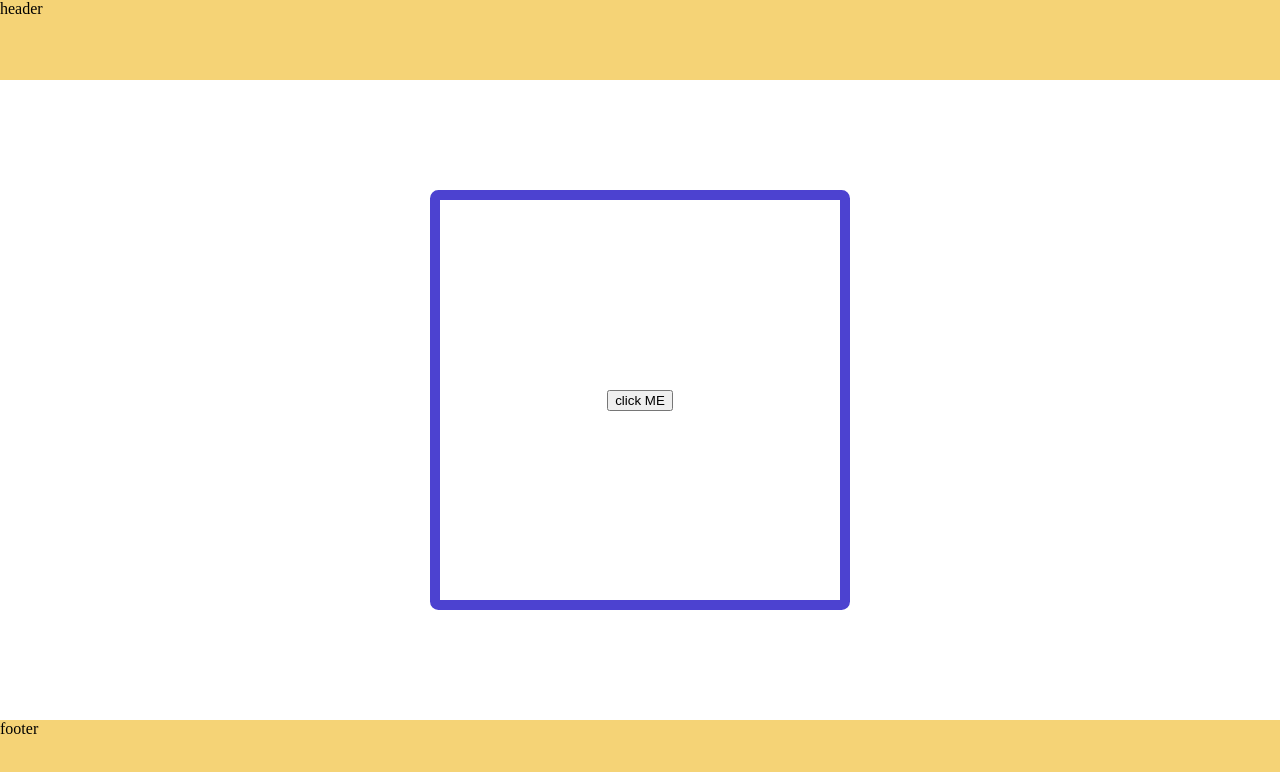
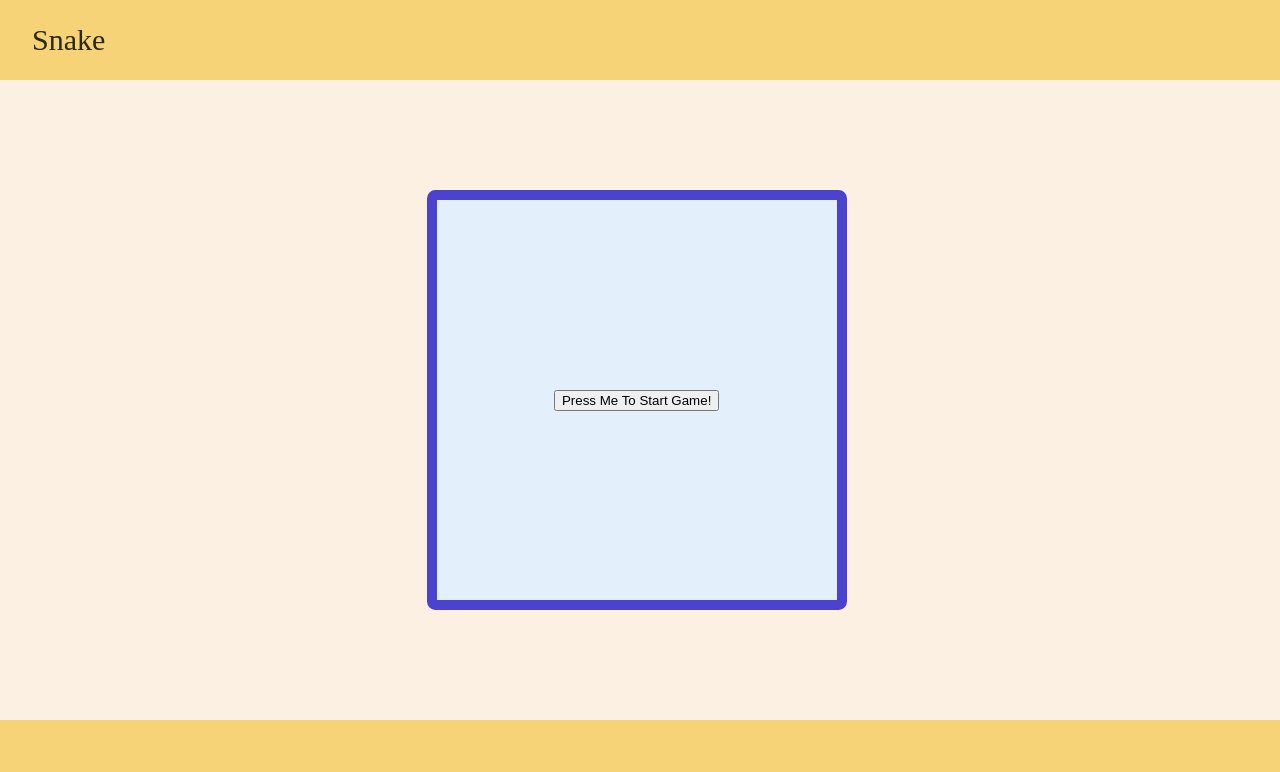
Before and after one commit to 2471186676/Snake, a React (Create React App) app: page / in a window 1280 px wide. Shown: the top 772 px of the page. Built offline with nearby package versions, Linux system fonts and the light colour scheme.

Commit message:
add amination

```diff
--- a/src/App.css
+++ b/src/App.css
@@ -1,12 +1,34 @@
 .header,
 .footer {
 	background-color: var(--ui-color);
+	z-index: 10;
+}
+a{
+	text-decoration: none;
+}
+a:visited{
+	color: inherit;
 }
 
+.header{
+	display: flex;
+	justify-content:left;
+	align-items: center;
+	padding-left: 2rem;
+	font-size: 30px;
+	color: #2c2615;
+}
+
+
 .body {
-	display: flex;
-	align-items: center;
-	justify-content: center;
+	display: grid;
+	grid-template-columns: 1fr 1fr 1fr;
+	grid-template-rows: 1fr 1fr 1fr;
+	background-color: rgb(252, 240, 226);
+}
+
+#root{
+	font-family:'Times New Roman', Times, serif;
 }
 
 .menu,
@@ -21,18 +43,31 @@
 	display: flex;
 	flex-direction: column;
 	flex-wrap: wrap;
+	z-index: 8;
 }
 
 .wrapper {
+	grid-column: 2/3;
+	grid-row: 2/3;
 	border: 10px solid var(--contrast-color);
 	border-radius: 2%;
+	background-color: rgb(227, 240, 252);
+	z-index: 9;
+}
+
+.space{
+	background-color: rgb(252, 240, 226);
+	z-index: 10;
 }
 
 .board {
+	position: absolute;
 	display: grid;
 	grid-template-rows: minmax(1px, 1fr);
 	grid-auto-rows: minmax(1px, 1fr);
 	grid-auto-columns: minmax(1px, 1fr);
+
+	margin-right: 100vw;
 }
 
 .menu {
@@ -41,25 +76,25 @@
 	justify-content: center;
 }
 
+/* empty space */
 .E {
-	background-color: grey;
+	background-color: rgb(122, 122, 122);
 }
 
-.E:hover {
-	background-color: blue;
+/* snake */
+.S {
+	background-color: rgb(126, 247, 167);
+	border: 1px #7a7a7a solid;
 }
 
-.S {
-	background-color: aliceblue;
-}
-
+/* fruit */
 .F {
 	background-color: rgb(255, 127, 127);
+	border: 3px rgb(251, 181, 181) dotted;
 }
 
 .pause {
 	position: absolute;
-
 	display: flex;
 	align-items: center;
 	justify-content: center;
@@ -70,6 +105,10 @@
 		rgb(83, 83, 83) 16%,
 		rgba(83, 83, 83, 0.116) 100%
 	);
+
+	color:black;
+	font-size: larger;
+	font-weight: bolder;
 }
 
 
--- a/src/App.js
+++ b/src/App.js
@@ -1,5 +1,6 @@
 import { useState } from "react";
 import "./App.css";
+import "./cssAnimation.css";
 import { useBoard } from "./board";
 
 const changeDisplay = (element, style) => {
@@ -12,6 +13,27 @@ const changeDisplay = (element, style) => {
 	}
 };
 
+function pauseScreen(score = 0) {
+	let pauseUI = document.getElementsByClassName("pause")[0];
+	let scorePoint = document.getElementsByClassName("score")[0];
+
+	let display = pauseUI.style.display;
+	display === "" || display === "none"
+		? changeDisplay(pauseUI, "flex")
+		: changeDisplay(pauseUI, "none");
+	scorePoint.innerHTML = score;
+}
+
+function addClassList(element, className){
+	let type = typeof element;
+	if (type == "string") {
+		let div = document.getElementsByClassName(element)[0];
+		div.classList.add(className);
+	} else if (type == "object") {
+		element.classList.add(className);
+	}
+}
+
 function App({ size }) {
 	const board = useBoard(size);
 
@@ -21,17 +43,14 @@ function App({ size }) {
 
 	function pauseGame() {
 		board.startStop();
-		let pauseUI = document.getElementsByClassName("pause")[0];
-		let display = pauseUI.style.display;
-		display === "" || display === "none"
-			? changeDisplay(pauseUI, "flex")
-			: changeDisplay(pauseUI, "none");
+		pauseScreen();
 	}
 
 	return (
 		<>
-			<div className="header">header</div>
+			<div className="header"><a href="">Snake</a></div>
 			<div className="body">
+				<Filler />
 				<div className="wrapper">
 					<div className="menu">
 						<Menu additonal={board.startStop} />
@@ -40,13 +59,33 @@ function App({ size }) {
 						<GameBoard board={board} pause={pauseGame} />
 					</div>
 					<div className="pause">
-						<button onClick={pauseGame}>unpause</button>
+						<p className="score">score here</p>
+						<button onClick={pauseGame}>continue</button>
 					</div>
-					<div className="result">result</div>
+					<div className="result"></div>
 					<div className="leader">board</div>
 				</div>
+				<Filler />
 			</div>
-			<div className="footer">footer</div>
+			<div className="footer"></div>
+		</>
+	);
+}
+
+function Menu({ additonal }) {
+	function click(e) {
+		e.preventDefault();
+		changeDisplay("board", "grid");
+		changeDisplay(e.target.parentElement, "none");
+
+		// run passed in function
+		additonal();
+		additonal !== undefined ? additonal() : console();
+	}
+
+	return (
+		<>
+			<button onClick={click}>Press Me To Start Game!</button>
 		</>
 	);
 }
@@ -71,28 +110,20 @@ function GameBoard({ board, pause }) {
 				}
 				return <div className="E" key={index} id={index}></div>;
 			})}
-			<button onClick={pause}>score</button>
 		</>
 	);
 }
 
-function Menu({ additonal }) {
-	function click(e) {
-		e.preventDefault();
-		changeDisplay("board", "grid");
-		changeDisplay(e.target.parentElement, "none");
 
-		// run passed in function
-		additonal();
-
-		additonal !== undefined ? additonal() : console();
-	}
-
+function Filler() {
 	return (
 		<>
-			<button onClick={click}>click ME</button>
+			<div className="space"></div>
+			<div className="space"></div>
+			<div className="space"></div>
+			<div className="space"></div>
 		</>
 	);
 }
 
-export default App;
+export { App, pauseScreen };
--- a/src/board.js
+++ b/src/board.js
@@ -1,15 +1,6 @@
-import React, { useState, useEffect } from "react";
+import React, { useState, useEffect, useRef } from "react";
 import { createArray, fillArray, searchAndReturnInt } from "./misc/2dArray";
-
-const changeDisplay = (element, style) => {
-	let type = typeof element;
-	if (type == "string") {
-		let div = document.getElementsByClassName(element)[0];
-		div.style.display = style;
-	} else if (type == "object") {
-		element.style.display = style;
-	}
-};
+import { pauseScreen } from "./App";
 
 function useBoard(size) {
 	// create&fill game board
@@ -19,30 +10,35 @@ function useBoard(size) {
 	const [loop, setLoop] = useState(false);
 	const [key, setKey] = useState("");
 	const acceptedKey = ["w", "a", "s", "d", "escape"];
+	const [read, setRead] = useState(false);
 
 	useEffect(() => {
 		const listenerFunction = (e) => {
-			let input = e.key.toLocaleLowerCase();
+			if (!read) {
+				setRead(true)
+				let input = e.key.toLowerCase();
 				let accept = acceptedKey.find((i) => i == input);
 
 				// pause or unpause
 				if (accept == "escape") {
 					startStop();
-				accept = key;
+					pauseScreen();
 				}
 				// if unknow input, use last known key
 				if (accept == undefined) {
 					accept = key;
 				}
 				setKey(accept);
+			}
 		};
 
+		document.addEventListener("keydown", listenerFunction);
+
 		let gameLoop;
-
-		document.addEventListener("keydown", listenerFunction);
 		if (loop) {
 			gameLoop = setInterval(() => {
 				update(key);
+				setRead(false);
 			}, 100);
 		}
 
@@ -50,10 +46,10 @@ function useBoard(size) {
 			clearInterval(gameLoop);
 			document.removeEventListener("keydown", listenerFunction);
 		};
-	}, [loop, key]);
+	}, [loop, key, read]);
 
-	const update = (key) => {
-		if (snake.move(key)) {
+	const update = (keys) => {
+		if (snake.move(keys)) {
 			let newBoard = board;
 			// remove snake
 			fillArray(newBoard, "");
@@ -67,19 +63,17 @@ function useBoard(size) {
 				newBoard[newFruit[0]][newFruit[1]] = "F";
 			} else {
 				setLoop(false);
+				pauseScreen(fruit.score);
+				reset();
 			}
 
 			setBoard([...newBoard]);
 		} else {
 			// gameOver
-			console.log(fruit.score);
 			setLoop(false);
 			// appear pause screen
-			let pauseUI = document.getElementsByClassName("pause")[0];
-			let display = pauseUI.style.display;
-			display === "" || display === "none"
-				? changeDisplay(pauseUI, "flex")
-				: changeDisplay(pauseUI, "none");
+			pauseScreen(fruit.score);
+			reset();
 		}
 	};
 
@@ -106,9 +100,7 @@ function useSnake(bordSize) {
 		[3, 4],
 	];
 	const [snake, setSnake] = useState(body);
-	const [lastAction, setLastAction] = useState("d");
-	// a & d
-	// w & s
+	const [lastAction, setLastAction] = useState("");
 
 	const add = (x, y) => {
 		// new snake part is added at where
@@ -124,6 +116,7 @@ function useSnake(bordSize) {
 		key = key.toLowerCase();
 		let newHead;
 
+		// console.log(key, lastAction)
 		// prevent going backward, do last action instead
 		if (
 			(key == "a" && lastAction == "d") ||
@@ -131,6 +124,7 @@ function useSnake(bordSize) {
 			(key == "w" && lastAction == "s") ||
 			(key == "s" && lastAction == "w")
 		) {
+			console.log("-----", key, lastAction);
 			key = lastAction;
 		}
 
@@ -202,7 +196,7 @@ function useSnake(bordSize) {
 function useFruit() {
 	const defaultLoc = [1, 1];
 	const [fruit, setFruit] = useState(defaultLoc);
-	const [score, setScore] = useState(1);
+	const [score, setScore] = useState(0);
 
 	const create = (board, growSnake) => {
 		let canCreateFruit = true;
@@ -213,14 +207,21 @@ function useFruit() {
 			growSnake(fruit[0], fruit[1]);
 
 			// check if board is full
-			// console.log(searchAndReturnInt(board, "S"));
 			let boardSize = board.length * board.length;
 
+			let placed = false;
 			if (score + 1 < boardSize) {
+				while (!placed) {
 					let newFruit = fruit;
-				newFruit[0] = random(10);
-				newFruit[1] = random(10);
+					let x = random(board.length);
+					let y = random(board.length);
+					if (board[x][y] != "S") {
+						newFruit[0] = x;
+						newFruit[1] = y;
 						setFruit([...newFruit]);
+						placed = true;
+					}
+				}
 			} else {
 				canCreateFruit = false;
 			}
--- /dev/null
+++ b/src/cssAnimation.css
@@ -0,0 +1,27 @@
+.board {
+    animation: 0.5s ease-in-out 0s ease-in-1;
+}
+
+.pause {
+    animation: 0.5s ease-in-out 0s ease-in-2;
+}
+
+@keyframes ease-in-1 {
+	from {
+		position: absolute;
+		margin-left: -40%;
+	}
+	to {
+		margin-left: 0;
+	}
+}
+
+@keyframes ease-in-2 {
+	from {
+		position: absolute;
+		margin-left: 40%;
+	}
+	99% {
+        margin-left: 0;
+	}
+}
--- a/src/index.js
+++ b/src/index.js
@@ -1,9 +1,9 @@
 import React, { useEffect, useState } from "react";
 import { createRoot } from "react-dom/client";
 import "./index.css";
-import App from "./App";
+import {App} from "./App";
 
 const container = document.getElementById("root");
 const root = createRoot(container);
 
-root.render(<App size={10} />);
+root.render(<App size={15} />);
```
Also changed, not shown: src/misc/Brunch Brunch.otf (added). Lines whose indentation alone changed are shown as unchanged.
